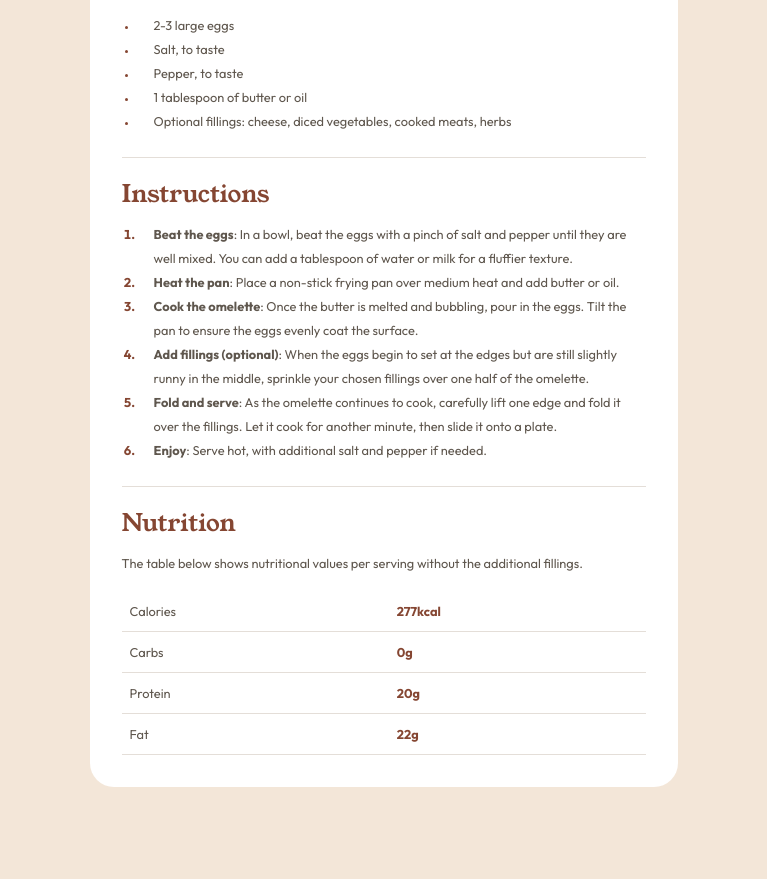
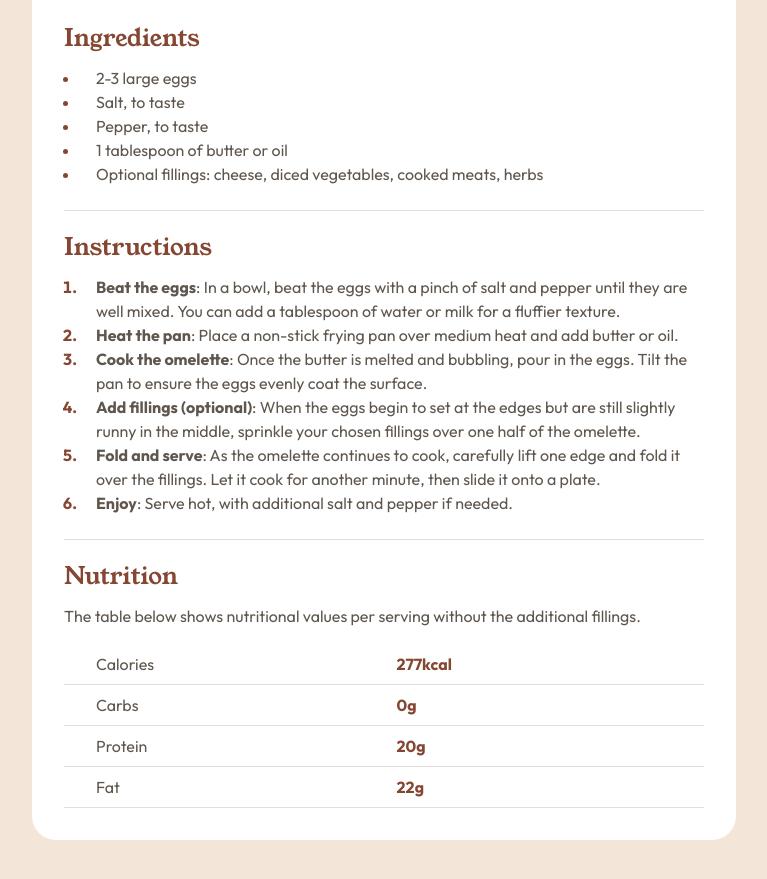
Before and after one commit to bessoAgustin/recipe-page-main, a plain HTML site: page index.html in a window 1280 px wide. Shown: the part 715-1594 px from the top of the page, without its empty margins (256-1023 px from the left). Drawn offline with Linux system fonts and the light colour scheme.

Commit message:
Specific adjustments to sizing.
Restored original sizing for the main content's different fonts. Adjusted the main card width.

```diff
--- a/styles.css
+++ b/styles.css
@@ -47,7 +47,7 @@ main{
     text-wrap: wrap;
     overflow-wrap: break-word;
     background-color: var(--color-white);
-    max-width: 36.8rem;
+    max-width: 44rem;
     height: fit-content;
     padding: 2rem;
     border-radius: 1.5rem;
@@ -76,7 +76,6 @@ h2{
 }
 
 p, ul, ol{
-    font-size: .8rem;
     font-weight: 400;
     color: var(--color-stone-600);
     margin: 0;
@@ -92,8 +91,8 @@ li{
 }
 
 ul li::marker{
-    font-size: 0.6rem;
     color: var(--color-brown-800);
+    font-size: 1rem;
 }
 
 ol li::marker{
@@ -113,7 +112,6 @@ ol li::marker{
 .prep-title{
     color: var(--color-rose-800);
     font-weight: 700;
-    font-size: 1rem;
     margin: unset;
     padding-bottom: 0.5rem;
 }
@@ -127,7 +125,6 @@ hr{
 table{
     width: 100%;
     border-collapse: collapse;
-    font-size: .8rem;
     color: var(--color-stone-600);
 }
 
@@ -139,9 +136,14 @@ td{
     padding: 0.5rem;
 }
 
+.macro{
+    padding-inline-start: 2rem;
+}
+
 .macro-amount{
     color: var(--color-brown-800);
     font-weight: 700;
+    padding-inline-end: 2rem;
 }
 
 .attribution {
```
